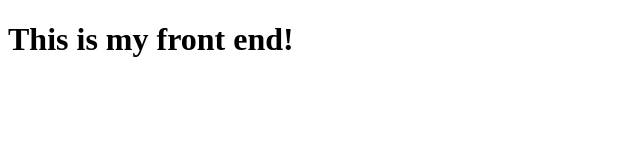
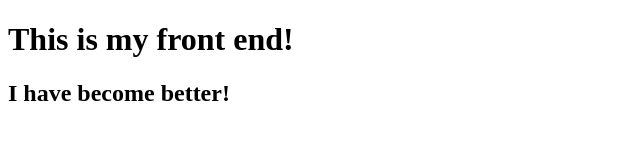
Before and after one commit to kingbsolomon/branch_testing, a plain HTML site: page index.html in a window 1280 px wide. Shown: the whole page, without its empty margins (0-640 px from the left). Drawn offline with Linux system fonts and the light colour scheme.

Commit message:
better, best

```diff
--- a/index.html
+++ b/index.html
@@ -8,5 +8,6 @@
 </head>
 <body>
     <h1>This is my front end!</h1>
+    <h2>I have become better!</h2>
 </body>
 </html>
```
